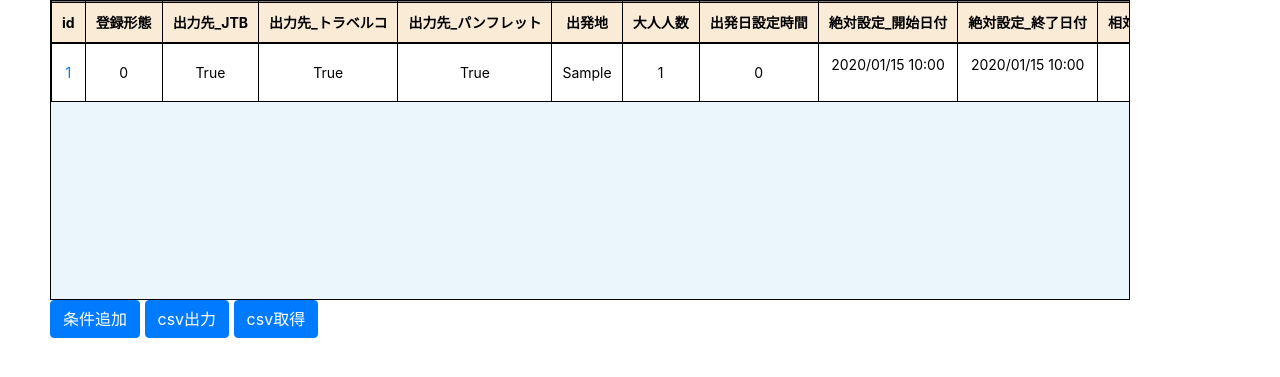
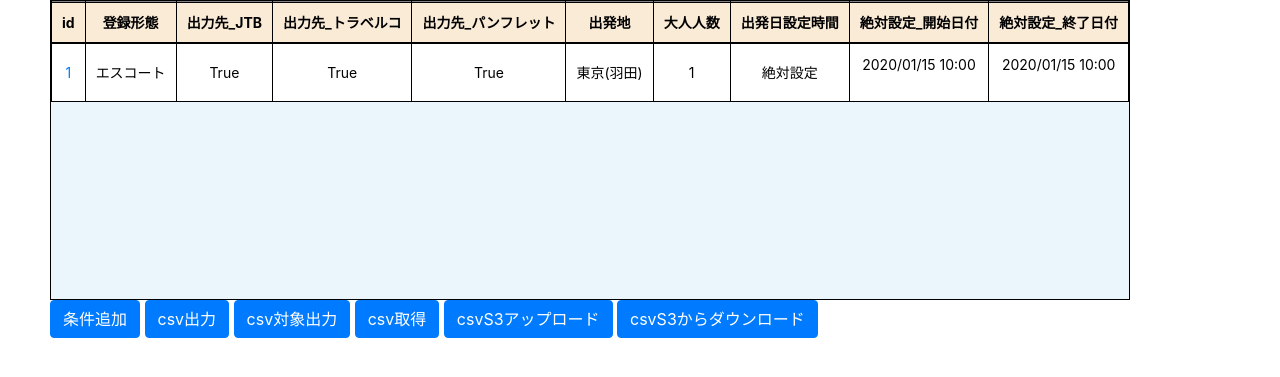
Before and after one commit to katsuyaSuda/django-jtb-prototype-suda, a Django app: page / in a window 1280 px wide. Shown: the part 184-561 px from the top of the page. Run offline with Django 4.2, Linux system fonts and the light colour scheme; tables that the repository leaves empty hold one stand-in row (values such as "Sample post"); some libraries are stand-ins or nearby versions.

Commit message:
csv出力データ修正

```diff
--- a/app1/models.py
+++ b/app1/models.py
@@ -24,7 +24,11 @@
     #### 登録形態 ####
     registrationFormRadioButton = models.TextField(
         verbose_name='登録形態',
-        choices=[('0', 'エスコート'), ('1', 'MySTYLE(UAH含む)'), ('2', '航空券 '), ('3', 'ホテル')],
+        choices=[('1', 'エスコート'),
+                 ('2', 'MySTYLE(UAH含む)'),
+                 ('3', '航空券 '),
+                 ('4', 'ホテル')
+                 ],
         blank=False,
         null=False
         )
@@ -46,9 +50,31 @@
     #### 出発地 ####
     departurePoint = models.CharField(
         verbose_name='出発地',
+        choices=[('HND', '東京(羽田)'),
+                 ('NRT', '東京(成田)'),
+                 ('ITM', '大阪(伊丹)'),
+                 ('CTS', '札幌(新千歳)'),
+                 ('NGO', '名古屋(中部)'),
+                 ('FUK', '福岡'),
+                 ],
         max_length=255,
         blank=False,
         null=False)
+
+    # #### 出発地 ####
+    # departurePointChk = models.TextField(
+    #     verbose_name='出発地',
+    #     choices=[('HND', '東京(羽田)'),
+    #              ('NRT', '東京(成田)'),
+    #              ('ITM', '大阪(伊丹)'),
+    #              ('CTS', '札幌(新千歳)'),
+    #              ('NGO', '名古屋(中部)'),
+    #              ('FUK', '福岡'),
+    #              ],
+    #     max_length=255,
+    #     blank=False,
+    #     null=False)
+
     # 大人人数
     adultNum = models.IntegerField(
         verbose_name='大人人数',
@@ -60,7 +86,10 @@
     #出発日設定時間_ラジオボタン
     departureDateSettingRadio = models.TextField(
         verbose_name='出発日設定時間',
-        choices=[('0', '絶対設定'), ('1', '相対設定1'), ('2', '相対設定2')],
+        choices=[('1', '絶対設定'),
+                 ('2', '相対設定1'),
+                 ('3', '相対設定2'),
+                 ],
         blank=False,
         null=False)
 
@@ -218,20 +247,31 @@
     #直行便指定
     useDirectFlightChackBox = models.BooleanField(
         verbose_name='直行便指定',
+        # choices=[(False, '直行便利用なし'),
+        #          (True, '直行便利用')
+        #     ],
     )
 
     #### キャビンクラス（往路） ####
     #キャビンクラス（往路）
     cabinClassOutboundTripRadioButton = models.TextField(
         verbose_name='キャビンクラス（往路）',
-        choices=[('0', 'エコノミー'), ('1', 'プレミアムエコノミー'), ('2', 'ビジネス '), ('3', 'ファースト')],
+        choices=[('1', 'エコノミー'),
+                 ('2', 'プレミアムエコノミー'),
+                 ('3', 'ビジネス '),
+                 ('4', 'ファースト')
+                 ],
         blank=True,
         null=True)
 
     #キャビンクラス（複路）
     cabinClassRoundTripRadioButton = models.TextField(
         verbose_name='キャビンクラス（複路）',
-        choices=[('0', 'エコノミー'), ('1', 'プレミアムエコノミー'), ('2', 'ビジネス '), ('3', 'ファースト')],
+        choices=[('1', 'エコノミー'),
+                 ('2', 'プレミアムエコノミー'),
+                 ('3', 'ビジネス '),
+                 ('4', 'ファースト')
+                 ],
         blank=True,
         null=True)
 
--- a/app1/templates/app1/requirementsinfometion_list.html
+++ b/app1/templates/app1/requirementsinfometion_list.html
@@ -42,13 +42,13 @@
         {% for object in object_list %}
         <tr>
             <td><a href="{% url 'csv_export' %}" name="id" value="{{ object.id }}">{{ object.id }}</a></td>
-            <td>{{ object.registrationFormRadioButton }}</td>
+            <td>{{ object.get_registrationFormRadioButton_display }}</td>
             <td>{{ object.outputDestinationJtbChackBox }}</td>
             <td>{{ object.outputDestinationTravelChackBox }}</td>
             <td>{{ object.outputDestinationPamphletChackBox }}</td>
-            <td>{{ object.departurePoint }}</td>
+            <td>{{ object.get_departurePoint_display }}</td>
             <td>{{ object.adultNum }}</td>
-            <td>{{ object.departureDateSettingRadio }}</td>
+            <td>{{ object.get_departureDateSettingRadio_display }}</td>
             <td>{{ object.absoluteSettingStartDate | date:'Y/m/d H:i' }}</p>
             <td>{{ object.absoluteSettingEndDate | date:'Y/m/d H:i' }}</p>
             <td>{{ object.relativeSettings1StartList }}</td>
@@ -69,8 +69,8 @@
             <td>{{ object.thirdCityHotelTariffCode1 }} {{ object.thirdCityHotelTariffCode2 }}</td>
             <td>{{ object.airlinesSelectTxt }}</td>
             <td>{{ object.useDirectFlightChackBox }}</td>
-            <td>{{ object.cabinClassOutboundTripRadioButton }}</td>
-            <td>{{ object.cabinClassRoundTripRadioButton }}</td>
+            <td>{{ object.get_cabinClassOutboundTripRadioButton_display }}</td>
+            <td>{{ object.get_cabinClassRoundTripRadioButton_display }}</td>
             <td>{{ object.flightNumberOutboundTripTxt }}</td>
             <td>{{ object.flightNumberRoundTripTxt }}</td>
             <td>{{ object.created_at | date:'Y/m/d H:i' }}</p>
@@ -82,6 +82,9 @@
 <p>
     <a href="{% url 'create' %}" style="margin-left: 50px;" class="btn btn-primary">条件追加</a>
     <a href="{% url 'csv_export' %}" class="btn btn-primary">csv出力</a>
+    <a href="{% url 'csv_export_target' %}" class="btn btn-primary">csv対象出力</a>
     <a href="{% url 'csv_import' %}" class="btn btn-primary">csv取得</a>
+    <a href="{% url 'upload_file_to_s3' %}" class="btn btn-primary">csvS3アップロード</a>
+    <a href="{% url 'download_file_from_s3' %}" class="btn btn-primary">csvS3からダウンロード</a>
 </p>
 {% endblock %}
--- a/app1/urls.py
+++ b/app1/urls.py
@@ -8,7 +8,8 @@
     path('create/', views.Create.as_view(), name="create"),
     path('list/', views.List.as_view(), name="list"),
     path('export/', views.csv_export, name='csv_export'),
+    path('exportTarget/', views.csv_export_target, name='csv_export_target'),
     path('import/', views.CsvImport.as_view(), name='csv_import'),
     path('upload/', views.upload_file_to_s3, name='upload_file_to_s3'),
-    path('download/', views.download_file_from_s3_directly, name='download_file_from_s3_directly'),
+    path('download/', views.download_file_from_s3, name='download_file_from_s3'),
 ]
--- a/app1/views.py
+++ b/app1/views.py
@@ -26,7 +26,7 @@
     template_name = "app1/requirementsinfometion_form.html"
     success_url = "/"
 
-#region dbに登録した条件をcsvに出力
+#region dbに登録した条件をcsvに全カラム出力
 def csv_export(request):
     # requirementsInfometionモデルの情報をcsv出力
     response = HttpResponse(content_type='text/csv; charset=Shift-JIS')
@@ -41,8 +41,9 @@
     #全ての条件リストを取得する
     requirementsInfometions_list = getRequirementsInfometions()
 
-    # カラム列_論理名を出力しない
-    # カラム列_物理名を出力しない
+    # カラム列_論理名、カラム列_物理名の出力設定
+    #True：カラム名を出力、False:カラム名を出力しない
+
     outPutcolLogicNameFlg = outPutcolphysicsNameFlg = True
 
     # カラム列論理名flgがTrueの時出力
@@ -172,7 +173,95 @@
   latest_time = RequirementsInfometion.objects.latest("updated_at")
   latest_time = latest_time.updated_at
   return latest_time
-#endregion dbに登録した条件をcsvに出力
+#endregion dbに登録した条件をcsvに全カラム出力
+
+#region dbに登録した条件をcsvに対象カラム出力
+def csv_export_target(request):
+    # requirementsInfometionモデルの情報をcsv出力
+    response = HttpResponse(content_type='text/csv; charset=Shift-JIS')
+    date_time = getDateTime()
+    str_time = date_time.strftime('%Y%m%d%H%M')
+    f = "条件一覧" + "_" + str_time + ".csv"
+    filename = urllib.parse.quote((f).encode("utf8"))
+    response['Content-Disposition'] = 'attachment; filename*=UTF-8\'\'{}'.format(filename)
+
+    writer = csv.writer(response)
+
+    #全ての条件リストを取得する
+    requirementsInfometions_list = getRequirementsInfometions()
+
+    # カラム列_論理名、カラム列_物理名の出力設定
+    #True：カラム名を出力、False:カラム名を出力しない
+    outPutcolLogicNameFlg = outPutcolphysicsNameFlg = True
+
+    # カラム列論理名flgがTrueの時出力
+    #region カラム列_論理名
+    if outPutcolLogicNameFlg==True:
+        writer.writerow([
+            "サービスパッケージID",
+            "ルートパッケージID",
+            "1都市目_都市コード",
+            "1都市目_ホテルID",
+            "出発地",
+            "1都市目_現地出発日",
+            "大人人数",
+            "〇か月後の月初",
+            "〇か月後の月末",
+            "航空会社",
+            "直行便指定",
+            "キャビンクラス（往路）",
+            "キャビンクラス（複路）",
+            "便名（往路）",
+            "便名（複路）",
+        ])
+    #endregion カラム列_論理名
+
+    # カラム列物理名flgがTrueの時出力
+    #region カラム列_物理名
+    if outPutcolphysicsNameFlg==True:
+        writer.writerow([
+            "",
+            "rootPackageId",
+            "firstCity",
+            "firstCityHotelTariffCode1" + " " + "firstCityHotelTariffCode2",
+            "departurePoint",
+            "firstCityDepartureDate",
+            "adultNum",
+            "",
+            "",
+            "airlinesSelectTxt",
+            "useDirectFlightChackBox",
+            "cabinClassOutboundTripRadioButton",
+            "cabinClassRoundTripRadioButton",
+            "flightNumberOutboundTripTxt",
+            "flightNumberRoundTripTxt",
+        ])
+    #endregion カラム列_物理名
+
+    #region データ列
+    for requirementsInfometion in requirementsInfometions_list:
+        writer.writerow([
+            "",
+           requirementsInfometion.rootPackageId,
+           requirementsInfometion.firstCity,
+           '{}{}'.format(requirementsInfometion.firstCityHotelTariffCode1, requirementsInfometion.firstCityHotelTariffCode2),
+           requirementsInfometion.departurePoint,
+           requirementsInfometion.firstCityDepartureDate,
+           requirementsInfometion.adultNum,
+           "",
+           "",
+           requirementsInfometion.airlinesSelectTxt,
+           requirementsInfometion.useDirectFlightChackBox,
+           requirementsInfometion.cabinClassOutboundTripRadioButton,
+           requirementsInfometion.cabinClassRoundTripRadioButton,
+           requirementsInfometion.flightNumberOutboundTripTxt,
+           requirementsInfometion.flightNumberRoundTripTxt,
+        ])
+    #endregion データ列
+    return response
+#endregion dbに登録した条件をcsvに対象カラム出力
+
+
 
 #region csvファイルをインポート
 class CsvImport(FormView):
@@ -228,8 +317,8 @@
         return super().form_valid(form)
 #endregion csvファイルをインポート
 
-#region S3にCSVアップロード
-### S3設定 ###
+#region S3設定
+
 s3 = boto3.resource('s3')
 bucket_name = settings.AWS_STORAGE_BUCKET_NAME
 bucket = s3.Bucket(bucket_name)
@@ -239,17 +328,19 @@
 ORIGIN_PATH = Path(FILE)
 SAVE_PATH = Path(FILE)
 
-### ファイルをS3にアップロードする ###
+#region S3にCSVアップロード
 def upload_file_to_s3(request):
     bucket.upload_file(str(ORIGIN_PATH), FILE)
     return render(request, 'app1/complete.html')
+#endregion S3にCSVアップロード
 
-### S3内のファイルをローカルに持ってくる ###
-# def download_file_from_s3(request):
-#     bucket.download_file(FILE, str(SAVE_PATH))
-#     return render(request, 'complete.html')
+#region S3内のファイルをローカルに持ってくる
+def download_file_from_s3(request):
+    bucket.download_file(FILE, str(SAVE_PATH))
+    return render(request, 'app1/complete.html')
+#endregion S3内のファイルをローカルに持ってくる
 
-### S3内のファイルをブラウザ上でダウンロードする ###
+#region S3内のファイルをブラウザ上でダウンロードする
 def download_file_from_s3_directly(request):
     url = boto3.client.generate_presigned_url(
         'get_object',
@@ -260,4 +351,6 @@
         ExpiresIn = 600,
     )
     return HttpResponseRedirect(url)
-#endregion S3にCSVアップロード
+#endregion S3内のファイルをブラウザ上でダウンロードする
+
+#endregion S3設定
--- a/django_website/settings.py
+++ b/django_website/settings.py
@@ -132,7 +132,8 @@
 #### AWSアクセス ####
 # AWS_ACCESS_KEY_ID = アクセスキー
 # AWS_SECRET_ACCESS_KEY = シークレットアクセスキー
-# AWS_STORAGE_BUCKET_NAME = 'バケット名'
+
+#バケット設定
 try:
     from .local_settings import *
 except ImportError:
```
Also changed, not shown: app1/templates/app1/requirementsinfometion_form.html (+36 -22 lines), app1/migrations/0001_initial.py, app1/static/favicon.ico (added), db.sqlite3.
